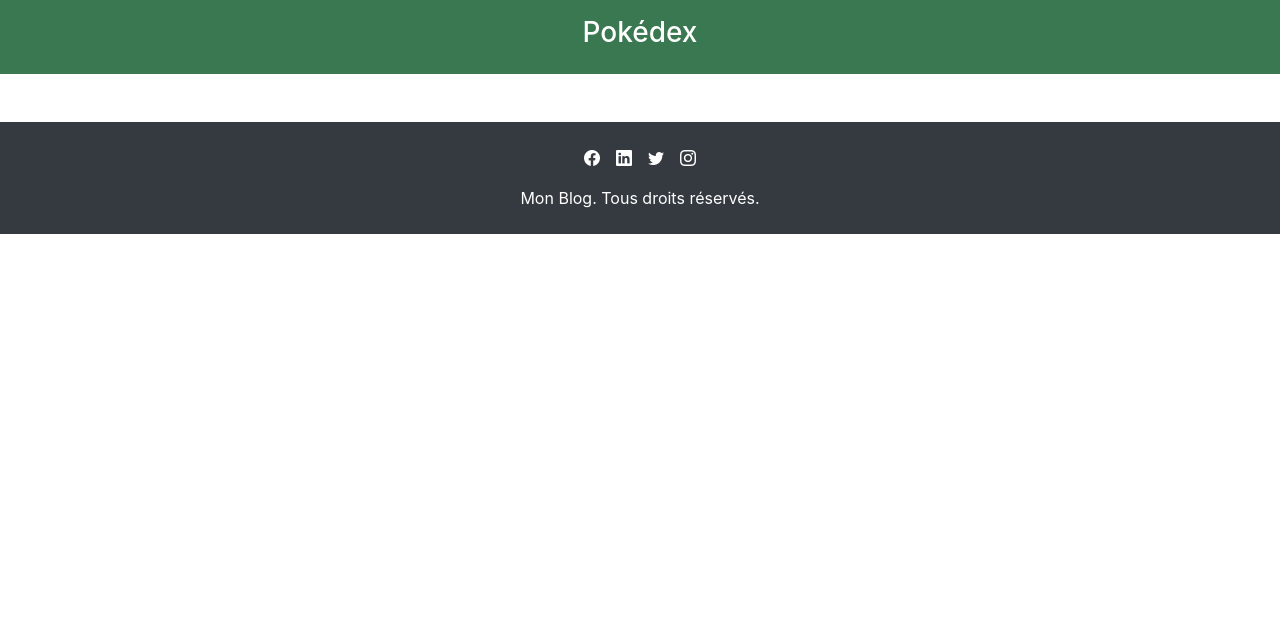
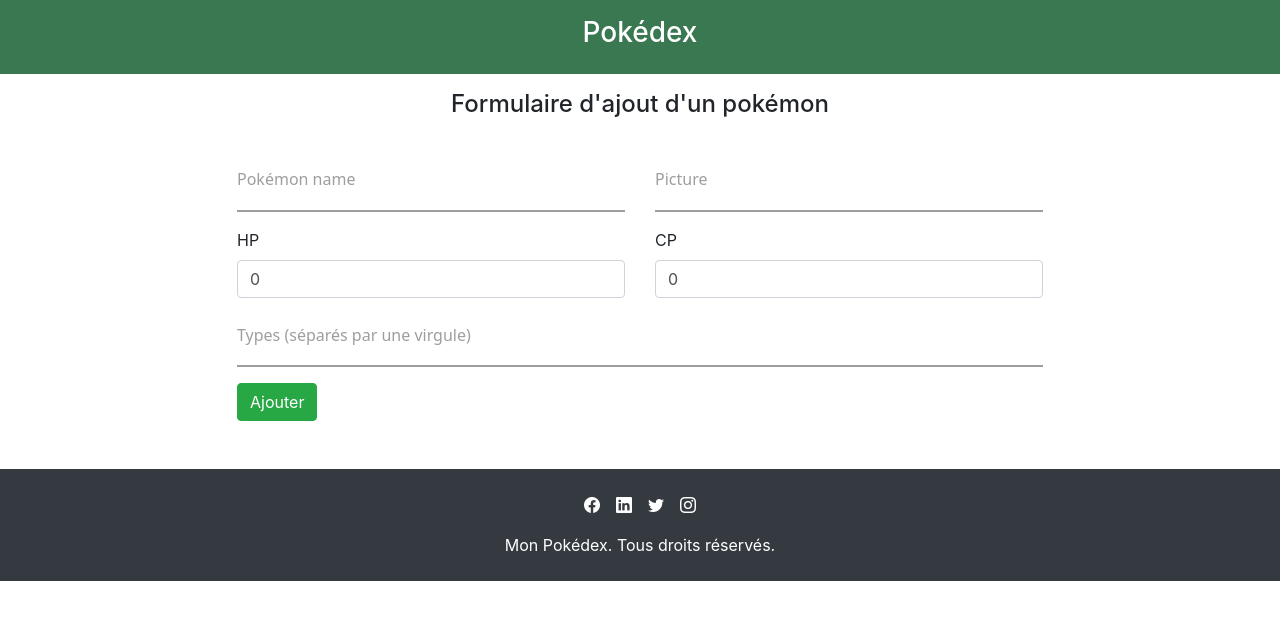
Before and after one commit to JamesLaurino/pokedex-vue-sgbd, a Vue app: page /pokemon/add in a window 1280 px wide. Shown: the top 620 px of the page. Built offline with nearby package versions, Linux system fonts and the light colour scheme.

Commit message:
Ajout d'un formulaire d'ajout de pokémon

```diff
--- a/src/components/FooterComponent.vue
+++ b/src/components/FooterComponent.vue
@@ -3,7 +3,7 @@
 </script>
 
 <template>
-  <footer class="bg-dark text-white pt-4 pb-4 mt-5">
+  <footer class="bg-dark text-white pt-4 pb-4 mt-4">
     <div class="container text-center">
       <div class="mb-3">
         <a href="https://www.facebook.com" target="_blank" class="text-white mx-2">
@@ -19,7 +19,7 @@
           <i class="bi bi-instagram fs-4"></i>
         </a>
       </div>
-      <p class="mb-0">Mon Blog. Tous droits réservés.</p>
+      <p class="mb-0">Mon Pokédex. Tous droits réservés.</p>
     </div>
   </footer>
 </template>
--- /dev/null
+++ b/src/components/PokemonFormulaire.vue
@@ -0,0 +1,102 @@
+<script setup>
+
+import {ref} from "vue";
+
+const pokemon = ref({
+  name: '',
+  hp: 0,
+  cp: 0,
+  picture: '',
+  types: []
+})
+
+const types = ref('')
+
+function addPokemon() {
+  console.log(pokemon.value.name)
+  console.log(pokemon.value.hp)
+  console.log(pokemon.value.cp)
+  console.log(pokemon.value.picture)
+  console.log(types.value)
+}
+
+</script>
+
+<template>
+  <div class="container d-flex justify-content-center">
+    <form @submit.prevent="addPokemon">
+      <div class="form-group row mb-3">
+        <div class="col-md-6">
+          <div class="mat-input-field">
+            <input  v-model="pokemon.name" type="text" class="mat-text" id="name" required>
+            <label class="mat-label" for="name">Pokémon name</label>
+          </div>
+        </div>
+        <div class="col-md-6">
+          <div class="mat-input-field">
+            <input  v-model="pokemon.picture" type="text" class="mat-text" id="picture" required>
+            <label class="mat-label" for="picture">Picture</label>
+          </div>
+        </div>
+      </div>
+
+      <div class="form-group row mb-3">
+        <div class="col-md-6">
+          <label for="hp" class="form-label">HP</label>
+          <input v-model.number="pokemon.hp" type="number" class="form-control" id="hp" required>
+        </div>
+        <div class="col-md-6">
+          <label for="cp" class="form-label">CP</label>
+          <input v-model.number="pokemon.cp" type="number" class="form-control" id="cp" required>
+        </div>
+      </div>
+
+      <div class="form-group mb-3">
+        <div class="mat-input-field">
+          <input  v-model="types"  type="text" class="mat-text" id="types" required>
+          <label class="mat-label" for="types">Types (séparés par une virgule)</label>
+        </div>
+      </div>
+
+      <button type="submit" class="btn btn-success">Ajouter</button>
+    </form>
+  </div>
+</template>
+
+<style>
+
+.mat-label {
+  font-family: "system-ui", "Courier New", monospace;
+}
+.mat-input-field {
+  position: relative;
+  margin-top: 20px;
+}
+.mat-input-field .mat-text {
+  border: none;
+  border-bottom: 2px solid #9e9e9e;
+  outline: none;
+  font-size: 25px;
+  padding: 5px 0;
+  width: 100%;
+  transition: border-color 0.3s;
+}
+.mat-input-field .mat-label {
+  position: absolute;
+  top: 5px;
+  left: 0;
+  font-size: 16px;
+  color: #9e9e9e;
+  transition: all 0.3s;
+  pointer-events: none;
+}
+.mat-input-field input:focus {
+  border-bottom: 2px solid #26a69a;
+}
+.mat-input-field input:focus + .mat-label,
+.mat-input-field input:valid + .mat-label {
+  top: -15px;
+  font-size: 12px;
+  color: #26a69a;
+}
+</style>
--- /dev/null
+++ b/src/pages/PokemonAdd.vue
@@ -0,0 +1,12 @@
+<script setup>
+import PokemonFormulaire from "../components/PokemonFormulaire.vue";
+</script>
+
+<template>
+  <div class="container d-flex justify-content-center mt-3">
+    <h1 class="h4">Formulaire d'ajout d'un pokémon</h1>
+  </div>
+  <div class="container d-flex justify-content-center mt-3 mb-5">
+    <PokemonFormulaire/>
+  </div>
+</template>
--- a/src/components/PokemonList.vue
+++ b/src/pages/PokemonList.vue
@@ -1,8 +1,8 @@
 <script setup>
 import { ref, onMounted } from 'vue';
-import PokemonCard from "./PokemonCard.vue";
+import PokemonCard from "../components/PokemonCard.vue";
 import PokemonService from "../service/PokemonService.js";
-import SearchBar from "./SearchBar.vue";
+import SearchBar from "../components/SearchBar.vue";
 
 const pokemonList = ref([]);
 
```
Also changed, not shown: src/components/UserList.vue (deleted, +0 -30 lines), src/datas/Users.js (deleted, +0 -18 lines), src/router/Router.js (+6 -1 lines).
